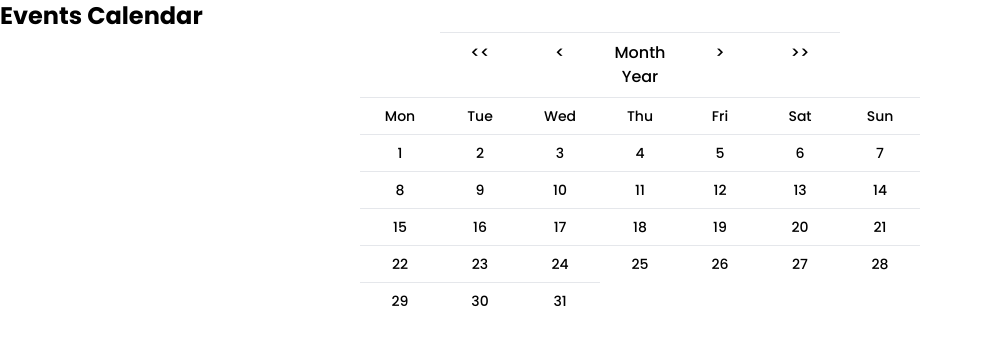
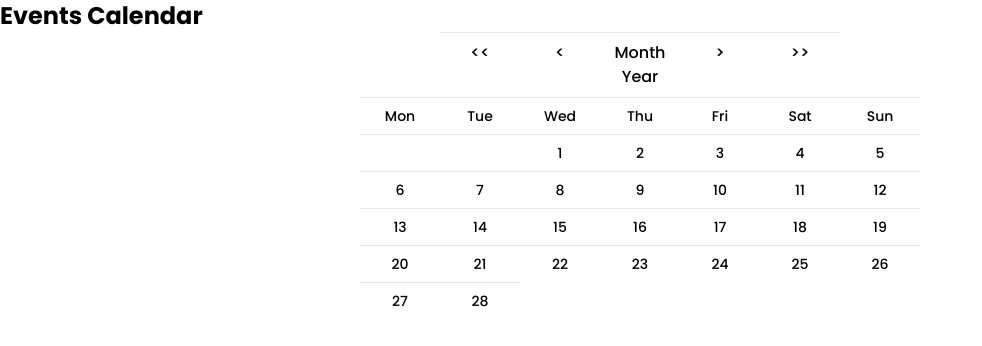
Before and after one commit to marcelamejiao/Event-Calendar, a React (Vite) app: page / in a window 1280 px wide. Shown: the top 346 px of the page, without its empty margins (0-982 px from the left). Built offline with nearby package versions, Linux system fonts and the light colour scheme.

Commit message:
implement position of the days number on the week

```diff
--- a/src/components/DayNumber/DayNumber.tsx
+++ b/src/components/DayNumber/DayNumber.tsx
@@ -1,17 +1,31 @@
 import CalendarCell from "../CalendarCell/CalendarCell";
 
 interface Props {
-	numberOfDays: number
+	numberOfDays: number;
+	initialPositionOfDay: number;
 }
 
-const DayNumber = ({ numberOfDays }: Props) => {
+const DayNumber = ({ numberOfDays, initialPositionOfDay }: Props) => {
 	const dayNumberOfWeek: number[] = Array.from(
 		{length: numberOfDays},
 		(_, index) => index + 1
 	);
 
+	const positionOfDayWeek: number[] = Array.from(
+		{length: initialPositionOfDay - 1},
+		(_, index) => index
+	);
+
 	return (
 		<div className="flex flex-wrap text-center w-[35rem]">
+			{positionOfDayWeek.map((day) => (
+				<CalendarCell
+					key={day}
+					className="text-sm border-t">
+					{}
+				</CalendarCell>
+			))}
+
 			{dayNumberOfWeek.map((day) => (
 				<CalendarCell
 					key={day}
--- a/src/container/MonthCalendar/MonthCalendar.tsx
+++ b/src/container/MonthCalendar/MonthCalendar.tsx
@@ -5,16 +5,20 @@ import DaysOfWeekLabel from "../../components/DaysOfWeekLabel/DaysOfWeekLabel";
 import { useState } from "react";
 
 const MonthCalendar = () => {
-	const [currentDate, setCurrentDate] = useState(new Date);
+	const [currentDate, setCurrentDate] = useState(new Date("2023-02-01"));
 	const startDate = startOfMonth(currentDate);
 	const endDate = endOfMonth(currentDate);
 	const numberOfDays = differenceInDays(endDate, startDate) + 1;
+	const initialPositionOfDay = startDate.getDay();
 
 	return (
 		<div className="flex justify-center items-center flex-col" >
 			<CalendarHeader />
 			<DaysOfWeekLabel />
-			<DayNumber numberOfDays={numberOfDays}/>
+			<DayNumber
+				numberOfDays={numberOfDays}
+				initialPositionOfDay={initialPositionOfDay}
+			/>
 		</div>
 
 	)
```
